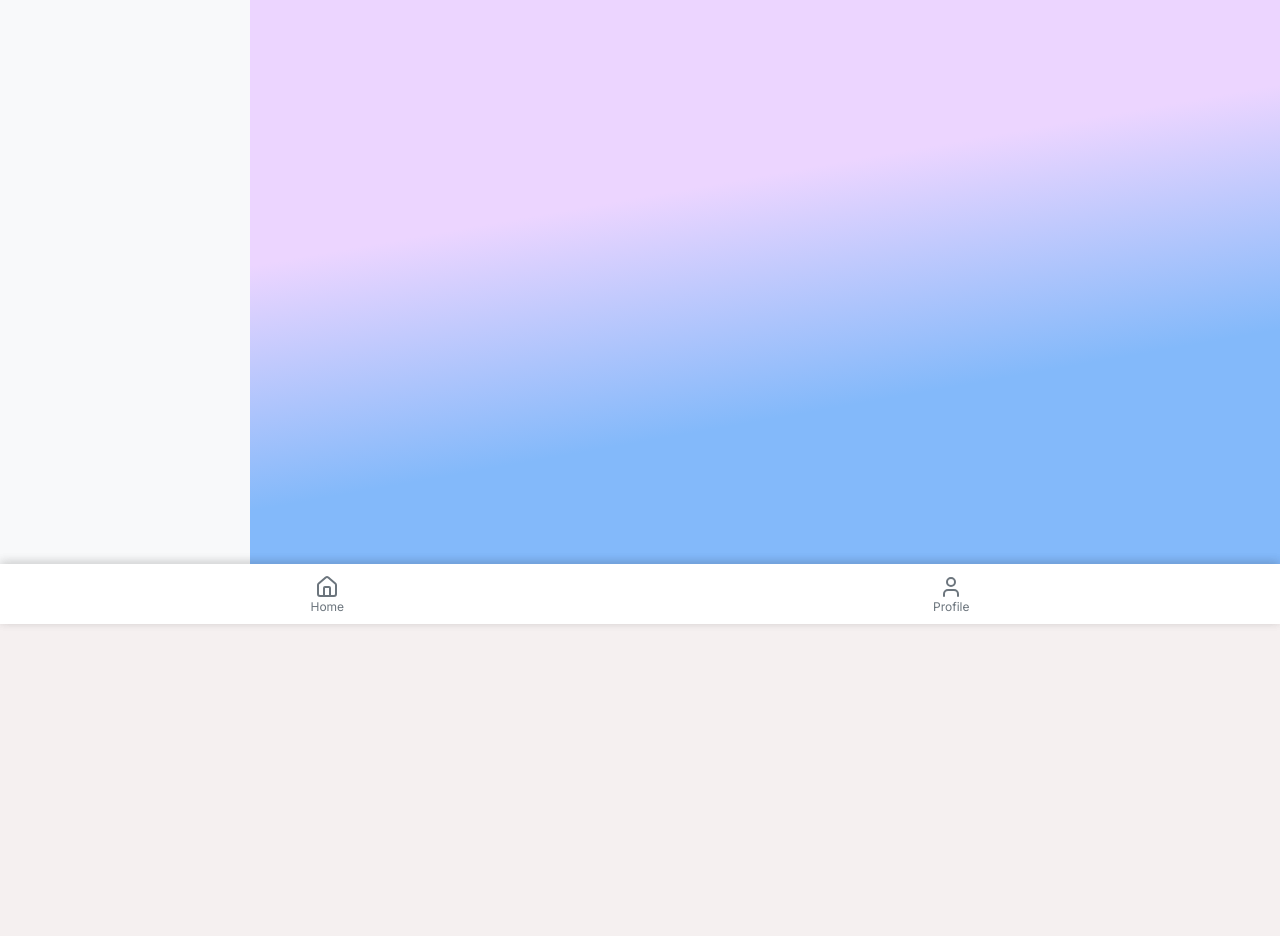
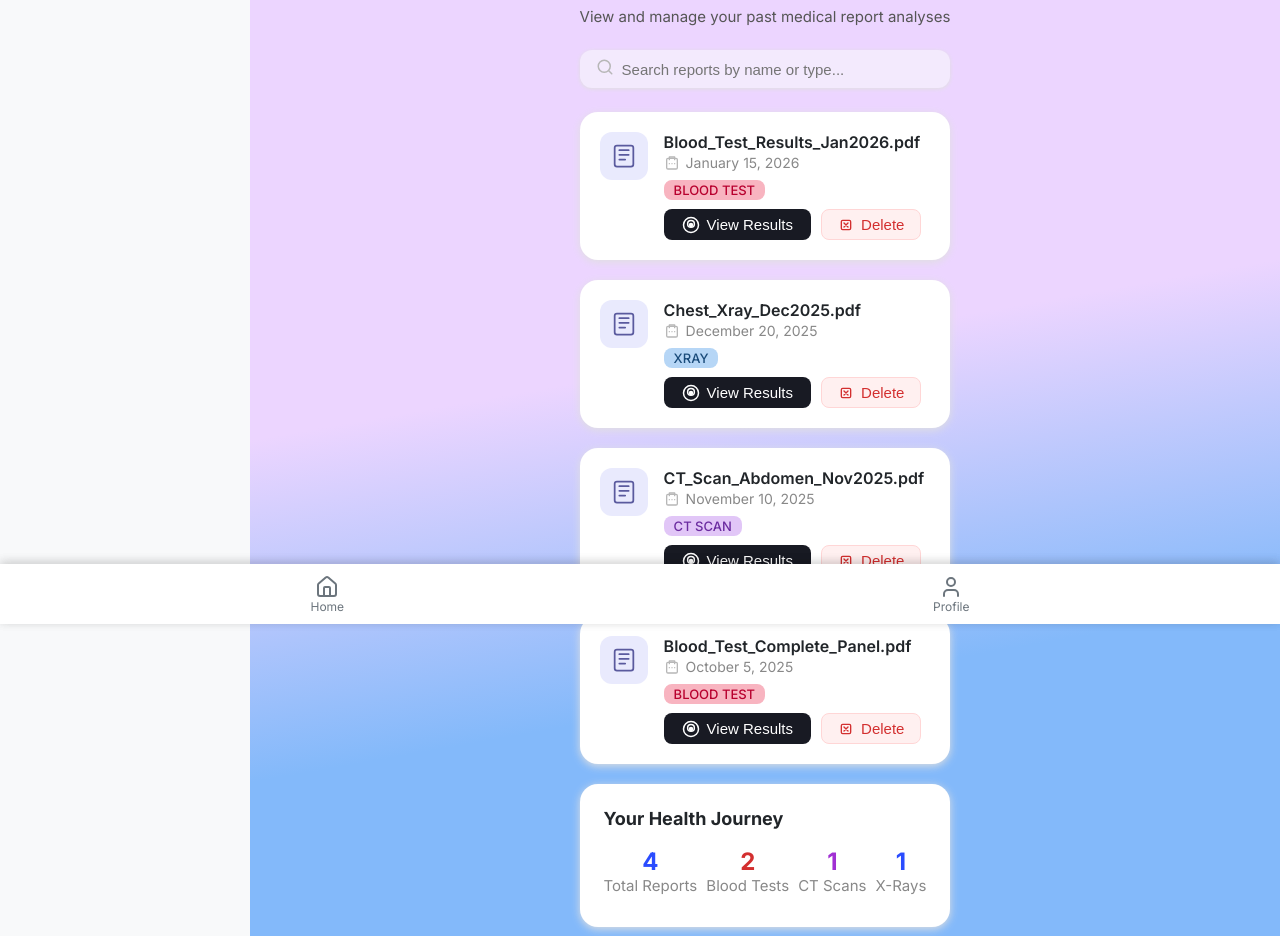
Before and after one commit to ChubaaR/Simply-Med-AI, a React (Create React App) app: page /history in a window 1280 px wide. Shown: the part 176-1112 px from the top of the page. Before the commit the page ends 800 px from the top, so only its background shows below. Built offline with nearby package versions, Linux system fonts and the light colour scheme; sample sign-in values are in the browser's storage.

Commit message:
Update History.jsx

```diff
--- a/src/frontend/components/Dashboard/History.jsx
+++ b/src/frontend/components/Dashboard/History.jsx
@@ -1,16 +1,208 @@
-import React, { useState } from 'react';
 import '../../../App.css';
 import AppBar from '../Navigation/AppBar';
 import NavBar from '../Navigation/NavBar';
-
-
 
 const History = () => {
   return (
     <div className="history-screen screen">
       <AppBar />
-      <div className= "past-reports-content">
-        <h1>History Page</h1>
+      <div className="past-reports-content" style={{ maxWidth: 420, margin: "0 auto", padding: "32px 0 0 0", marginTop: 80 }}>
+        <h1 style={{ fontWeight: 700, fontSize: 32, marginBottom: 8 }}>Report History</h1>
+        <div style={{ color: "#555", fontSize: 15, marginBottom: 24 }}>
+          View and manage your past medical report analyses
+        </div>
+        {/* Search Bar */}
+        <div style={{ marginBottom: 24 }}>
+          <div
+            style={{
+              display: "flex",
+              alignItems: "center",
+              background: "#f3eafd",
+              borderRadius: 12,
+              padding: "8px 16px",
+              boxShadow: "0 1px 4px #e0e0e0",
+            }}
+          >
+            <span style={{ color: "#b7b7b7", fontSize: 18, marginRight: 8 }}>
+              <svg width="18" height="18" fill="none" viewBox="0 0 24 24"><path stroke="#b7b7b7" strokeWidth="2" strokeLinecap="round" strokeLinejoin="round" d="M21 21l-4.35-4.35M11 19a8 8 0 1 1 0-16 8 8 0 0 1 0 16Z"/></svg>
+            </span>
+            <input
+              type="text"
+              placeholder="Search reports by name or type..."
+              style={{
+                border: "none",
+                outline: "none",
+                background: "transparent",
+                fontSize: 15,
+                width: "100%",
+                color: "#333",
+              }}
+            />
+          </div>
+        </div>
+
+        {/* Report Cards */}
+        {[
+          {
+            name: "Blood_Test_Results_Jan2026.pdf",
+            date: "January 15, 2026",
+            type: "BLOOD TEST",
+            tagColor: "#f8b4c0",
+            tagText: "#b8002e",
+          },
+          {
+            name: "Chest_Xray_Dec2025.pdf",
+            date: "December 20, 2025",
+            type: "XRAY",
+            tagColor: "#b6d6f6",
+            tagText: "#1a4b7a",
+          },
+          {
+            name: "CT_Scan_Abdomen_Nov2025.pdf",
+            date: "November 10, 2025",
+            type: "CT SCAN",
+            tagColor: "#e1c6f7",
+            tagText: "#6b2ca0",
+          },
+          {
+            name: "Blood_Test_Complete_Panel.pdf",
+            date: "October 5, 2025",
+            type: "BLOOD TEST",
+            tagColor: "#f8b4c0",
+            tagText: "#b8002e",
+          },
+        ].map((report, idx) => (
+          <div
+            key={report.name}
+            style={{
+              background: "#fff",
+              borderRadius: 18,
+              boxShadow: "0 2px 8px #e0e0e0",
+              padding: 20,
+              marginBottom: 20,
+              display: "flex",
+              flexDirection: "row",
+              alignItems: "flex-start",
+              gap: 16,
+            }}
+          >
+            {/* Icon */}
+            <div
+              style={{
+                background: "#e9eafd",
+                borderRadius: 12,
+                width: 48,
+                height: 48,
+                display: "flex",
+                alignItems: "center",
+                justifyContent: "center",
+                fontSize: 28,
+                color: "#5a5a9e",
+                flexShrink: 0,
+              }}
+            >
+              <svg width="28" height="28" fill="none" viewBox="0 0 24 24"><rect x="4" y="3" width="16" height="18" rx="2" fill="#e9eafd" stroke="#5a5a9e" strokeWidth="1.5"/><path d="M8 7h8M8 11h8M8 15h5" stroke="#5a5a9e" strokeWidth="1.5" strokeLinecap="round"/></svg>
+            </div>
+            {/* Details */}
+            <div style={{ flex: 1 }}>
+              <div style={{ fontWeight: 600, fontSize: 16, marginBottom: 2 }}>{report.name}</div>
+              <div style={{ color: "#888", fontSize: 14, marginBottom: 8, display: "flex", alignItems: "center", gap: 6 }}>
+                <svg width="16" height="16" fill="none" viewBox="0 0 24 24"><path stroke="#b7b7b7" strokeWidth="2" strokeLinecap="round" strokeLinejoin="round" d="M8 7V3h8v4"/><rect width="16" height="16" x="4" y="5" rx="2" stroke="#b7b7b7" strokeWidth="2"/><path stroke="#b7b7b7" strokeWidth="2" strokeLinecap="round" strokeLinejoin="round" d="M16 13h.01M12 13h.01M8 13h.01"/></svg>
+                {report.date}
+              </div>
+              <div style={{ marginBottom: 10 }}>
+                <span
+                  style={{
+                    background: report.tagColor,
+                    color: report.tagText,
+                    fontWeight: 500,
+                    fontSize: 13,
+                    borderRadius: 8,
+                    padding: "2px 10px",
+                    marginRight: 8,
+                  }}
+                >
+                  {report.type}
+                </span>
+              </div>
+              <div style={{ display: "flex", gap: 10 }}>
+                <button
+                  style={{
+                    background: "#181a23",
+                    color: "#fff",
+                    border: "none",
+                    borderRadius: 8,
+                    padding: "6px 18px",
+                    fontWeight: 500,
+                    fontSize: 15,
+                    display: "flex",
+                    alignItems: "center",
+                    gap: 7,
+                    cursor: "pointer",
+                  }}
+                >
+                  <svg width="18" height="18" fill="none" viewBox="0 0 24 24"><circle cx="12" cy="12" r="10" stroke="#fff" strokeWidth="2"/><circle cx="12" cy="12" r="3" fill="#fff"/><path d="M12 15c2.5 0 4.5-2 4.5-4.5S14.5 6 12 6 7.5 8 7.5 10.5 9.5 15 12 15Z" stroke="#fff" strokeWidth="2"/></svg> View Results
+                </button>
+                <button
+                  style={{
+                    background: "#fff0f0",
+                    color: "#d32f2f",
+                    border: "1px solid #ffd6d6",
+                    borderRadius: 8,
+                    padding: "6px 16px",
+                    fontWeight: 500,
+                    fontSize: 15,
+                    display: "flex",
+                    alignItems: "center",
+                    gap: 7,
+                    cursor: "pointer",
+                  }}
+                >
+                  <svg width="16" height="16" fill="none" viewBox="0 0 24 24"><rect x="5" y="5" width="14" height="14" rx="2" stroke="#d32f2f" strokeWidth="2"/><path d="M9 9l6 6M15 9l-6 6" stroke="#d32f2f" strokeWidth="2" strokeLinecap="round"/></svg> Delete
+                </button>
+              </div>
+            </div>
+          </div>
+        ))}
+
+        {/* Summary Card */}
+        <div
+          style={{
+            background: "#fff",
+            borderRadius: 18,
+            boxShadow: "0 2px 8px #e0e0e0",
+            padding: 24,
+            marginBottom: 32,
+            marginTop: 10,
+          }}
+        >
+          <div style={{ fontWeight: 700, fontSize: 18, marginBottom: 18 }}>
+            Your Health Journey
+          </div>
+          <div style={{ display: "flex", justifyContent: "space-between", marginBottom: 8 }}>
+            <div style={{ textAlign: "center" }}>
+              <div style={{ color: "#2a4cff", fontWeight: 700, fontSize: 24 }}>4</div>
+              <div style={{ color: "#888", fontSize: 15 }}>Total Reports</div>
+            </div>
+            <div style={{ textAlign: "center" }}>
+              <div style={{ color: "#d32f2f", fontWeight: 700, fontSize: 24 }}>2</div>
+              <div style={{ color: "#888", fontSize: 15 }}>Blood Tests</div>
+            </div>
+            <div style={{ textAlign: "center" }}>
+              <div style={{ color: "#a12fd3", fontWeight: 700, fontSize: 24 }}>1</div>
+              <div style={{ color: "#888", fontSize: 15 }}>CT Scans</div>
+            </div>
+            <div style={{ textAlign: "center" }}>
+              <div style={{ color: "#2a4cff", fontWeight: 700, fontSize: 24 }}>1</div>
+              <div style={{ color: "#888", fontSize: 15 }}>X-Rays</div>
+            </div>
+          </div>
+        </div>
+
+        {/* Footer */}
+        <div style={{ textAlign: "center", color: "#888", fontSize: 15, marginTop: 30, marginBottom: 10 }}>
+          © 2026 SimplyMed AI.
+        </div>
       </div>
       <NavBar />
     </div>
```
